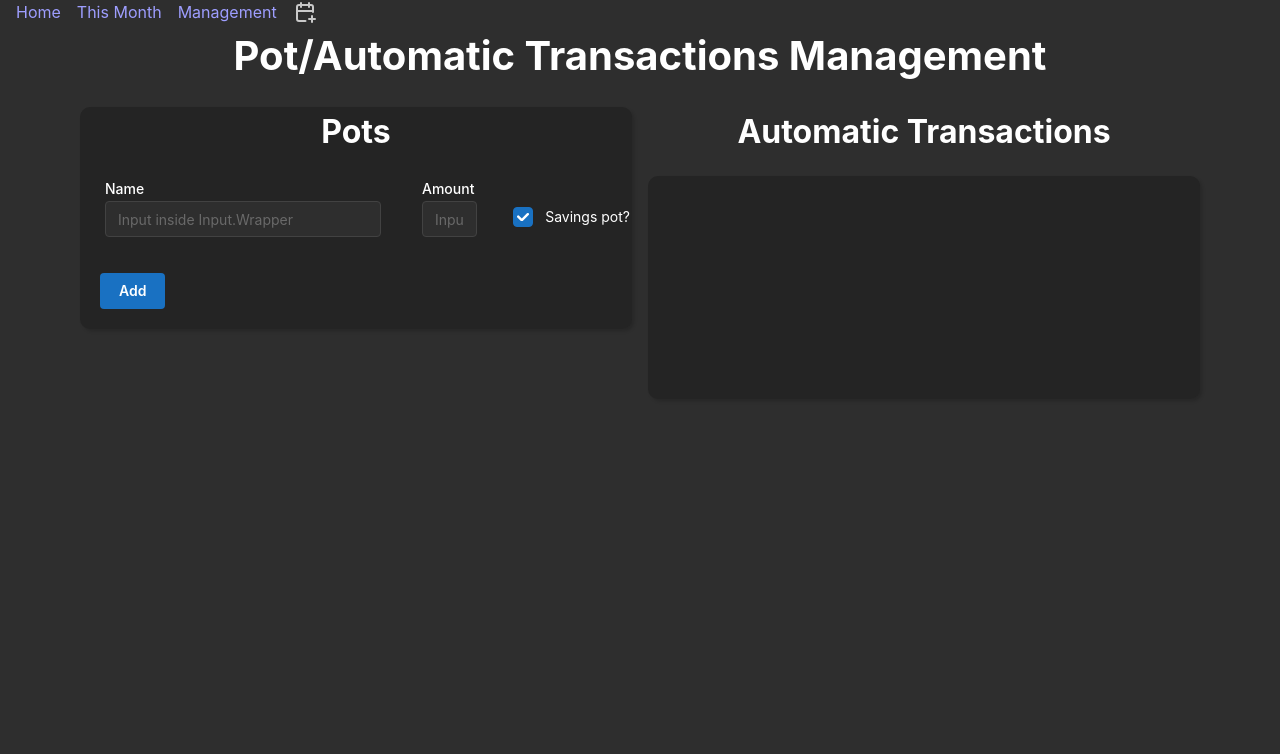
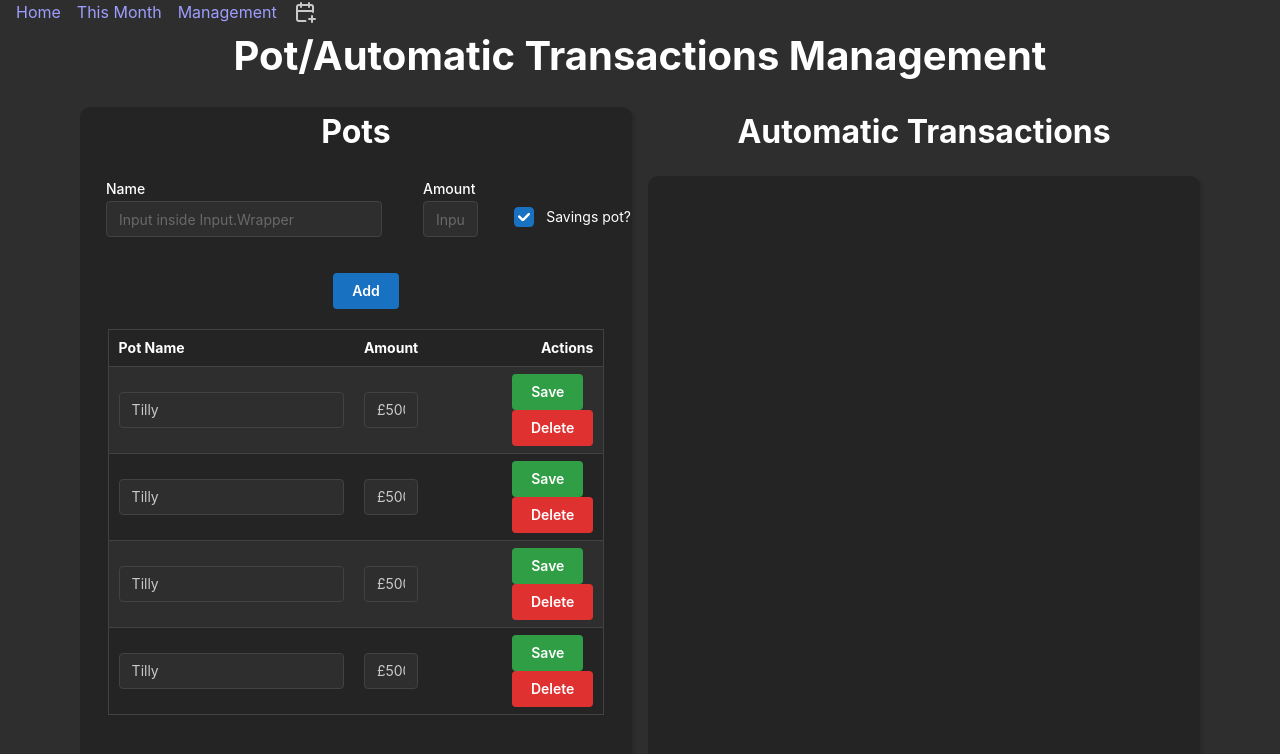
Before and after one commit to Bregann/FinanceManager, a Next.js app in the folder financemanager.web/: page /management in a window 1280 px wide. Shown: the top 754 px of the page. Built offline with nearby package versions, Linux system fonts and the light colour scheme.

Commit message:
pots section done

```diff
--- a/financemanager.web/pages/management.tsx
+++ b/financemanager.web/pages/management.tsx
@@ -10,12 +10,12 @@ const AutomaticTransactions = (): JSX.Element => {
           <Grid.Col span={{ base: 12, md: 6 }}>
             <div className={classes.box}>
               <h2>Pots</h2>
-              <Group>
+              <Group justify='center'>
                 <Input.Wrapper label="Name" className={classes.inputWrapper} style={{ width: '50%' }}>
-                <Input placeholder="Input inside Input.Wrapper"/>
+                  <Input placeholder="Input inside Input.Wrapper" />
                 </Input.Wrapper>
                 <Input.Wrapper label="Amount" className={classes.inputWrapper} style={{ width: '10%' }}>
-                <Input placeholder="Input inside Input.Wrapper"/>
+                  <Input placeholder="Input inside Input.Wrapper" />
                 </Input.Wrapper>
                 <Checkbox
                   className={classes.checkBoxButton}
@@ -25,8 +25,64 @@ const AutomaticTransactions = (): JSX.Element => {
                 <Button className={classes.checkBoxButton}>Add</Button>
               </Group>
 
-              <Table>
-
+              <Table className={classes.potTable} striped withTableBorder>
+                <Table.Thead>
+                  <Table.Tr>
+                    <Table.Th>Pot Name</Table.Th>
+                    <Table.Th>Amount</Table.Th>
+                    <Table.Th style={{ textAlign: 'right' }}>Actions</Table.Th>
+                  </Table.Tr>
+                </Table.Thead>
+                <Table.Tbody>
+                  <Table.Tr>
+                    <Table.Td>
+                      <Input defaultValue="Tilly" />
+                    </Table.Td>
+                    <Table.Td width="15%">
+                      <Input defaultValue="£500" />
+                    </Table.Td>
+                    <Table.Td style={{ textAlign: 'right' }}>
+                      <Button variant='filled' color='green' style={{ marginRight: 10 }}>Save</Button>
+                      <Button variant='filled' color='red'>Delete</Button>
+                    </Table.Td>
+                  </Table.Tr>
+                  <Table.Tr>
+                    <Table.Td>
+                      <Input defaultValue="Tilly" />
+                    </Table.Td>
+                    <Table.Td>
+                      <Input defaultValue="£500" />
+                    </Table.Td>
+                    <Table.Td style={{ textAlign: 'right' }}>
+                      <Button variant='filled' color='green' style={{ marginRight: 10 }}>Save</Button>
+                      <Button variant='filled' color='red'>Delete</Button>
+                    </Table.Td>
+                  </Table.Tr>
+                  <Table.Tr>
+                    <Table.Td>
+                      <Input defaultValue="Tilly" />
+                    </Table.Td>
+                    <Table.Td>
+                      <Input defaultValue="£500" />
+                    </Table.Td>
+                    <Table.Td style={{ textAlign: 'right' }}>
+                      <Button variant='filled' color='green' style={{ marginRight: 10 }}>Save</Button>
+                      <Button variant='filled' color='red'>Delete</Button>
+                    </Table.Td>
+                  </Table.Tr>
+                  <Table.Tr>
+                    <Table.Td>
+                      <Input defaultValue="Tilly" />
+                    </Table.Td>
+                    <Table.Td>
+                      <Input defaultValue="£500" />
+                    </Table.Td>
+                    <Table.Td style={{ textAlign: 'right' }}>
+                      <Button variant='filled' color='green' style={{ marginRight: 10 }}>Save</Button>
+                      <Button variant='filled' color='red'>Delete</Button>
+                    </Table.Td>
+                  </Table.Tr>
+                </Table.Tbody>
               </Table>
             </div>
           </Grid.Col>
--- a/financemanager.web/styles/Management.module.css
+++ b/financemanager.web/styles/Management.module.css
@@ -23,6 +23,13 @@
     margin-top: 20px;
 }
 
+.potTable {
+    width: 90%;
+    margin-left: auto;
+    margin-right: auto;
+    margin-top: 20px;
+}
+
 h1, h2 {
     margin-bottom: 20px;
 }
```
Lines whose indentation alone changed are shown as unchanged.
